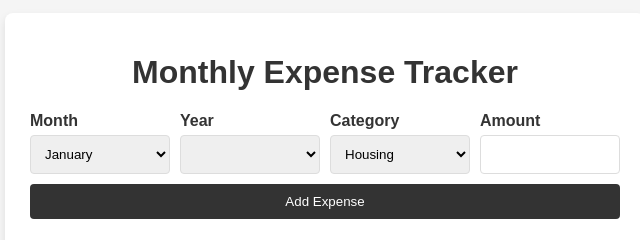
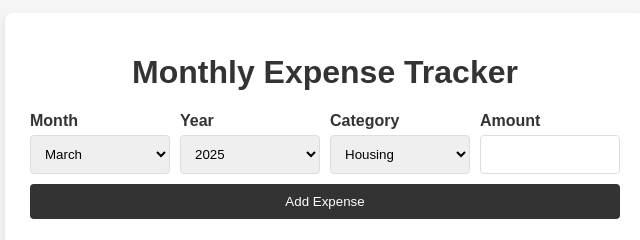
Before and after one commit to faradilshodov/expense-tracker, a plain HTML site: page index.html in a window 1280 px wide. Shown: the part 182-422 px from the top of the page, 315-955 px from the left. Drawn offline with Linux system fonts and the light colour scheme.

Commit message:
Added date setup

```diff
--- a/script.js
+++ b/script.js
@@ -0,0 +1,42 @@
+document.addEventListener('DOMContentLoaded', () => {
+    const expenseForm = document.getElementById('expense-form');
+    const monthSelect = document.getElementById('month');
+    const yearSelect = document.getElementById('year');
+    const amountInput = document.getElementById('amount');
+    const expenseChart = document.getElementById('expense-chart');
+
+    // Generate year options dynamically
+    for (let year = 2020; year <= 2040; year++) {
+        const option = document.createElement('option');
+        option.value = year;
+        option.textContent = year;
+        yearSelect.appendChild(option);
+    }
+
+    // Initialize expenses object with categories
+    const expenses = {
+        January: { Housing: 0, Food: 0, Transportation: 0, Bills: 0, Miscellaneous: 0 },
+        February: { Housing: 0, Food: 0, Transportation: 0, Bills: 0, Miscellaneous: 0 },
+        March: { Housing: 0, Food: 0, Transportation: 0, Bills: 0, Miscellaneous: 0 },
+        April: { Housing: 0, Food: 0, Transportation: 0, Bills: 0, Miscellaneous: 0 },
+        May: { Housing: 0, Food: 0, Transportation: 0, Bills: 0, Miscellaneous: 0 },
+        June: { Housing: 0, Food: 0, Transportation: 0, Bills: 0, Miscellaneous: 0 },
+        July: { Housing: 0, Food: 0, Transportation: 0, Bills: 0, Miscellaneous: 0 },
+        August: { Housing: 0, Food: 0, Transportation: 0, Bills: 0, Miscellaneous: 0 },
+        September: { Housing: 0, Food: 0, Transportation: 0, Bills: 0, Miscellaneous: 0 },
+        October: { Housing: 0, Food: 0, Transportation: 0, Bills: 0, Miscellaneous: 0 },
+        November: { Housing: 0, Food: 0, Transportation: 0, Bills: 0, Miscellaneous: 0 },
+        December: { Housing: 0, Food: 0, Transportation: 0, Bills: 0, Miscellaneous: 0 },
+    };
+
+    // Set default month and year based on current month and year
+    function setDefaultMonthYear() {
+        const now = new Date();
+        const initialMonth = now.toLocaleDateString('default', {month: 'long'});
+        const initialYear = now.getFullYear();
+        monthSelect.value = initialMonth;
+        yearSelect.value = initialYear;
+    }
+
+    setDefaultMonthYear();
+});
```
Also changed, not shown: index.html (+1 -2 lines).
